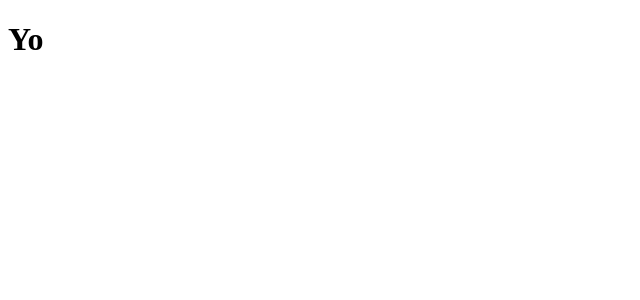
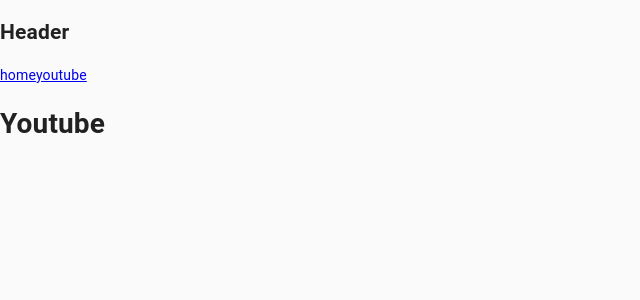
Before and after one commit to hommat/programming-center-frontend, a React (Create React App) app: page /youtube in a window 1280 px wide. Shown: the top 300 px of the page, without its empty margins (0-640 px from the left). Built offline with nearby package versions, Linux system fonts and the light colour scheme.

Commit message:
Add routing

```diff
--- a/package.json
+++ b/package.json
@@ -11,6 +11,7 @@
     "@types/node": "^13.1.6",
     "@types/react": "^16.9.0",
     "@types/react-dom": "^16.9.0",
+    "@types/react-router-dom": "^5.1.3",
     "axios": "^0.19.1",
     "react": "^16.12.0",
     "react-dom": "^16.12.0",
--- a/src/App.tsx
+++ b/src/App.tsx
@@ -1,7 +1,26 @@
 import React from "react";
+import { BrowserRouter, Switch, Route } from "react-router-dom";
+
+import CssBaseline from "@material-ui/core/CssBaseline";
+
+import Header from "./layout/header/Header";
+
+import home from "./pages/home";
+import youtube from "./pages/youtube";
+import not_found from "./pages/not-found";
 
 const App = () => {
-  return <h1>Yo</h1>;
+  return (
+    <BrowserRouter>
+      <CssBaseline />
+      <Header />
+      <Switch>
+        <Route exact path="/" component={home} />
+        <Route exact path="/youtube" component={youtube} />
+        <Route path="/" component={not_found} />
+      </Switch>
+    </BrowserRouter>
+  );
 };
 
 export default App;
--- /dev/null
+++ b/src/layout/header/Header.tsx
@@ -0,0 +1,14 @@
+import React from "react";
+import { Link } from "react-router-dom";
+
+const Header = () => {
+  return (
+    <div>
+      <h2>Header</h2>
+      <Link to="/">home</Link>
+      <Link to="/youtube">youtube</Link>
+    </div>
+  );
+};
+
+export default Header;
--- /dev/null
+++ b/src/pages/home.tsx
@@ -0,0 +1,11 @@
+import React from "react";
+
+const HomePage = () => {
+  return (
+    <main>
+      <h1>Home</h1>
+    </main>
+  );
+};
+
+export default HomePage;
--- /dev/null
+++ b/src/pages/not-found.tsx
@@ -0,0 +1,11 @@
+import React from "react";
+
+const NotFoundPage = () => {
+  return (
+    <main>
+      <h2>404 not found</h2>
+    </main>
+  );
+};
+
+export default NotFoundPage;
--- /dev/null
+++ b/src/pages/youtube.tsx
@@ -0,0 +1,11 @@
+import React from "react";
+
+const YoutubePage = () => {
+  return (
+    <main>
+      <h1>Youtube</h1>
+    </main>
+  );
+};
+
+export default YoutubePage;
```
Also changed, not shown: 1 other file (tests, documents, lock files or other folders).
